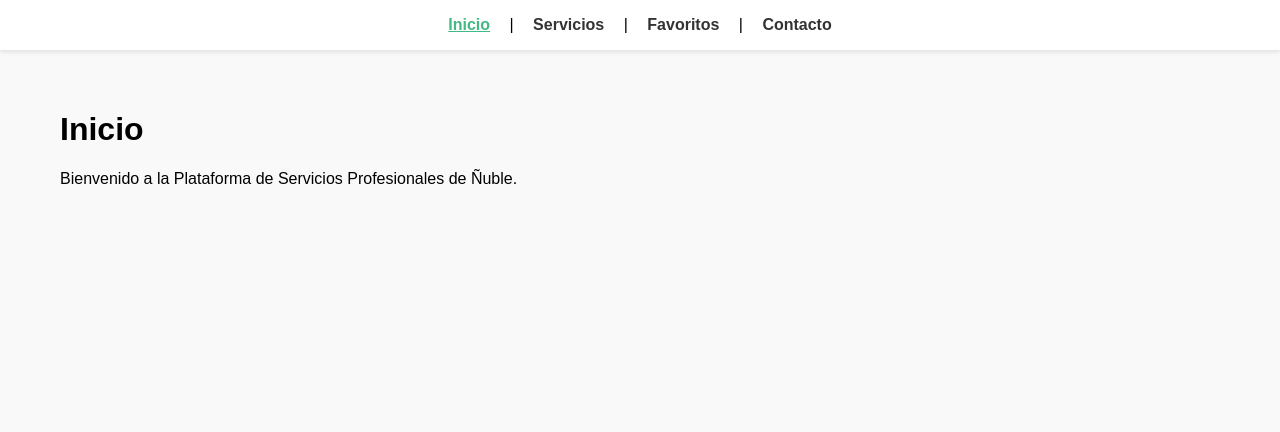
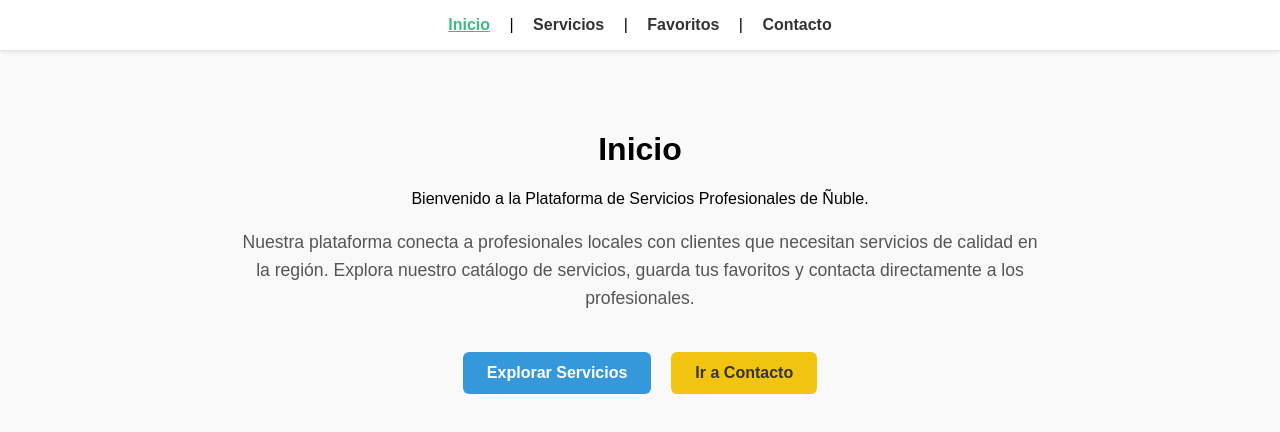
Before and after one commit to mariajose920/INGENIERIA_WEB_E2, a Vue app: page / in a window 1280 px wide. Shown: the top 432 px of the page. Built offline with nearby package versions, Linux system fonts and the light colour scheme.

Commit message:
Evaluacion 2 - Inicio con contenido

```diff
--- a/src/views/HomeView.vue
+++ b/src/views/HomeView.vue
@@ -2,9 +2,69 @@
   <div class="home">
     <h1>Inicio</h1>
     <p>Bienvenido a la Plataforma de Servicios Profesionales de Ñuble.</p>
+
+    <div class="descripcion">
+      <p>
+        Nuestra plataforma conecta a profesionales locales con clientes que necesitan
+        servicios de calidad en la región. Explora nuestro catálogo de servicios,
+        guarda tus favoritos y contacta directamente a los profesionales.
+      </p>
+    </div>
+
+    <div class="acciones">
+      <RouterLink to="/servicios" class="btn-primario">
+        Explorar Servicios
+      </RouterLink>
+      <RouterLink to="/contacto" class="btn-secundario">
+        Ir a Contacto
+      </RouterLink>
+    </div>
   </div>
 </template>
-<script setup></script>
+
+<script setup>
+import { RouterLink } from 'vue-router'
+</script>
+
 <style scoped>
-.home { padding: 20px; }
+.home {
+  padding: 40px 20px;
+  text-align: center;
+  max-width: 800px;
+  margin: 0 auto;
+}
+.descripcion {
+  margin: 20px 0 40px;
+  font-size: 1.1em;
+  line-height: 1.6;
+  color: #555;
+}
+.acciones {
+  display: flex;
+  gap: 20px;
+  justify-content: center;
+  flex-wrap: wrap;
+}
+.btn-primario, .btn-secundario {
+  padding: 12px 24px;
+  border-radius: 6px;
+  text-decoration: none;
+  font-weight: bold;
+  transition: all 0.3s;
+}
+.btn-primario {
+  background-color: #3498db;
+  color: white;
+}
+.btn-primario:hover {
+  background-color: #2980b9;
+}
+.btn-secundario {
+  background-color: #f1c40f;
+  color: #333;
+}
+.btn-secundario:hover {
+  background-color: #f39c12;
+  color: white;
+}
 </style>
```
